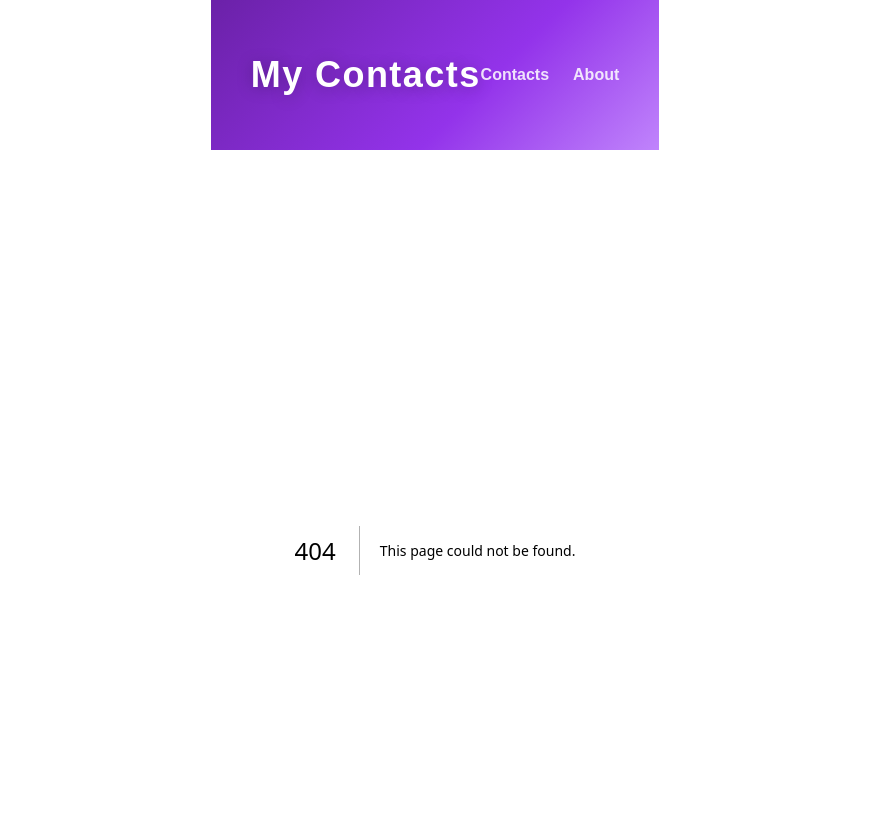
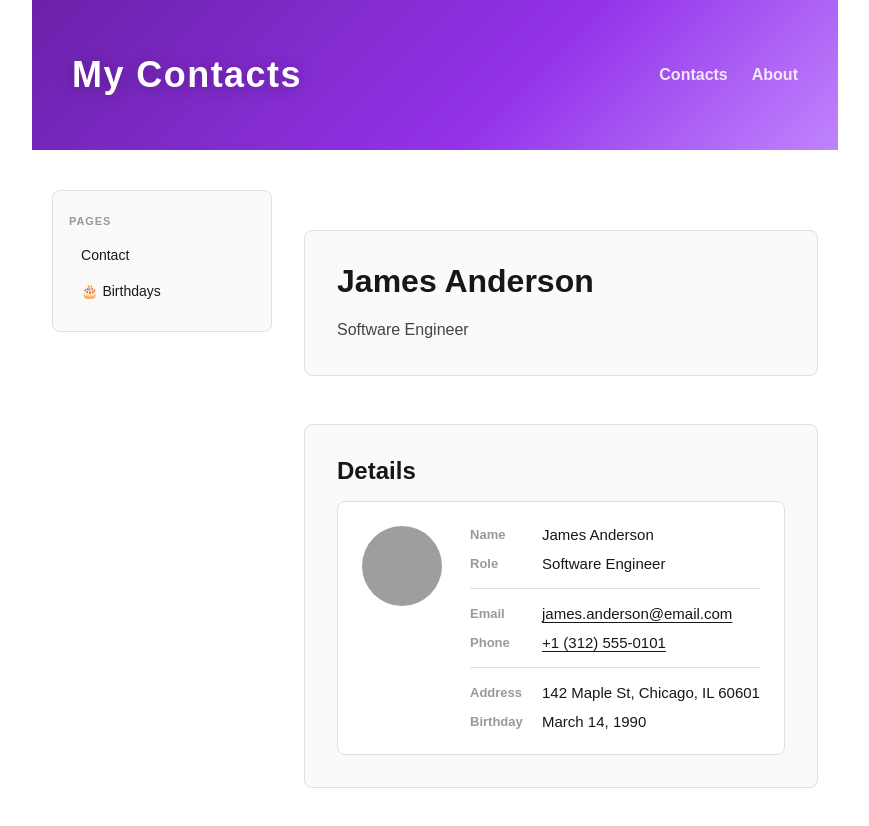
Before and after one commit to karimisdm/next.js-crash-course, a Next.js app: page /contact/1 in a window 1280 px wide. Before the commit this address had no page. Shown: the top 826 px of the page, without its empty margins (205-1074 px from the left). Built offline with nearby package versions, Linux system fonts and the light colour scheme; grey boxes are pictures that could not be loaded.

Commit message:
added [id] folder as a dynamic segment for showing details of a contact

```diff
--- a/app/contact/SidebarNav.js
+++ b/app/contact/SidebarNav.js
@@ -38,7 +38,11 @@ export default function SidebarNav() {
           <p className={styles.sidebarTitle}>Contacts</p>
           <ul className={styles.contactList}>
             {contacts.map((contact) => (
-              <li key={contact.id} className={styles.contactItem}>
+              <li key={contact.id}>
+                <Link
+                  href={`/contact/${contact.id}`}
+                  className={`${styles.contactItem} ${pathname === `/contact/${contact.id}` ? styles.activeContact : ""}`}
+                >
                   <Image
                     src={contact.image}
                     alt={`${contact.firstName} ${contact.lastName}`}
@@ -49,6 +53,7 @@ export default function SidebarNav() {
                   <span className={styles.contactName}>
                     {contact.firstName} {contact.lastName}
                   </span>
+                </Link>
               </li>
             ))}
           </ul>
--- /dev/null
+++ b/app/contact/[id]/page.js
@@ -0,0 +1,75 @@
+import Image from "next/image";
+import { notFound } from "next/navigation";
+import contacts from "../../../mock/contacts";
+import styles from "../page.module.css";
+
+export default async function ContactDetail({ params }) {
+  const { id } = await params;
+  const contact = contacts.find((c) => c.id === Number(id));
+
+  if (!contact) notFound();
+
+  return (
+    <div className={styles.container}>
+      <section className={styles.section}>
+        <h1 className={styles.title}>
+          {contact.firstName} {contact.lastName}
+        </h1>
+        <p className={styles.text}>{contact.role}</p>
+      </section>
+
+      <section className={styles.section}>
+        <h2 className={styles.subtitle}>Details</h2>
+        <div className={styles.card}>
+          <Image
+            src={contact.image}
+            alt={`${contact.firstName} ${contact.lastName}`}
+            width={80}
+            height={80}
+            className={styles.avatarImg}
+          />
+          <div className={styles.info}>
+            <div className={styles.row}>
+              <span className={styles.rowLabel}>Name</span>
+              <span className={styles.rowValue}>
+                {contact.firstName} {contact.lastName}
+              </span>
+            </div>
+            <div className={styles.row}>
+              <span className={styles.rowLabel}>Role</span>
+              <span className={styles.rowValue}>{contact.role}</span>
+            </div>
+            <div className={styles.divider} />
+            <div className={styles.row}>
+              <span className={styles.rowLabel}>Email</span>
+              <a className={styles.rowLink} href={`mailto:${contact.email}`}>
+                {contact.email}
+              </a>
+            </div>
+            <div className={styles.row}>
+              <span className={styles.rowLabel}>Phone</span>
+              <a className={styles.rowLink} href={`tel:${contact.phone}`}>
+                {contact.phone}
+              </a>
+            </div>
+            <div className={styles.divider} />
+            <div className={styles.row}>
+              <span className={styles.rowLabel}>Address</span>
+              <span className={styles.rowValue}>{contact.address}</span>
+            </div>
+            <div className={styles.row}>
+              <span className={styles.rowLabel}>Birthday</span>
+              <span className={styles.rowValue}>
+                {new Date(contact.dateOfBirth).toLocaleDateString("en-US", {
+                  year: "numeric",
+                  month: "long",
+                  day: "numeric",
+                })}
+              </span>
+            </div>
+          </div>
+        </div>
+      </section>
+    </div>
+  );
+}
--- a/app/contact/layout.module.css
+++ b/app/contact/layout.module.css
@@ -82,10 +82,15 @@
   padding: 6px 8px;
   border-radius: 6px;
   transition: background-color 0.15s;
+  text-decoration: none;
 }
 
 .contactItem:hover {
   background-color: #f0e6ff;
+}
+
+.activeContact {
+  background-color: #f3e8ff;
 }
 
 .contactAvatar {
@@ -126,6 +131,10 @@
   .contactItem:hover {
     background-color: #2d1b4e;
   }
+
+  .activeContact {
+    background-color: #3b0764;
+  }
 }
 
 @media (max-width: 768px) {
--- a/app/contact/page.module.css
+++ b/app/contact/page.module.css
@@ -56,6 +56,12 @@
   align-items: center;
   justify-content: center;
   letter-spacing: 0.03em;
+}
+
+.avatarImg {
+  flex-shrink: 0;
+  border-radius: 50%;
+  object-fit: cover;
 }
 
 .info {
```
Also changed, not shown: app/contact/page.js (+2 -33 lines), app/contact/[id]/page.module.css (added). Lines whose indentation alone changed are shown as unchanged.
